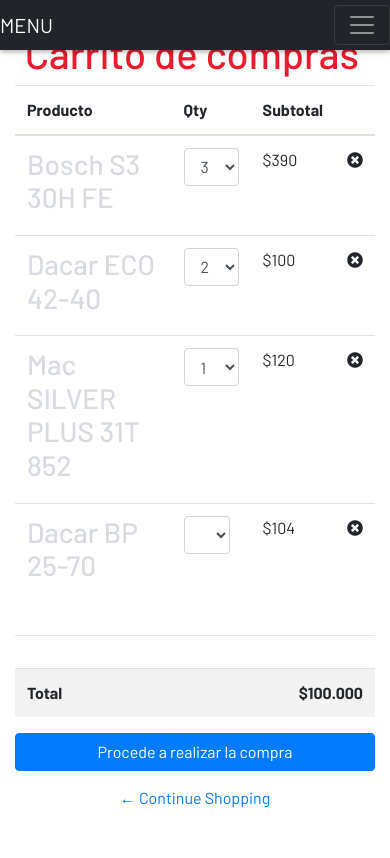
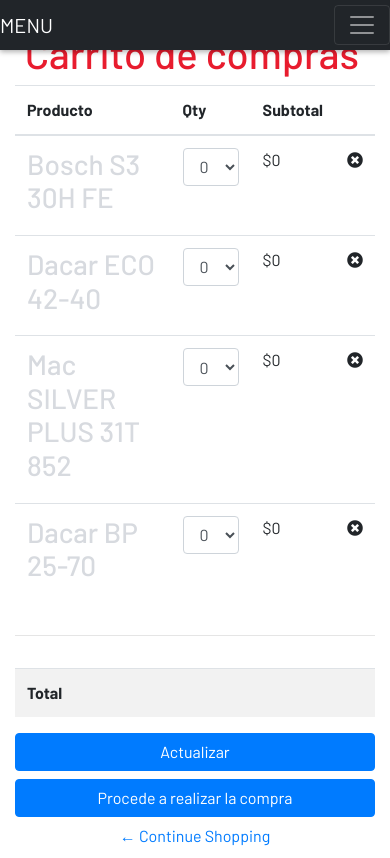
Before and after one commit to tati-18/bateryDAWN, a website: page carrito.html in a window 390 px wide. Shown: the top 858 px of the page. Drawn offline with nearby package versions, Linux system fonts and the light colour scheme.

Commit message:
agg Jqueris

```diff
--- a/carrito.html
+++ b/carrito.html
@@ -102,6 +102,7 @@
                     </tr>
                   </thead>
                   <tbody>
+
                 </tbody>
             </table>
               </div>
@@ -115,14 +116,18 @@
                   <tbody>
                   <tr class="totals key">
                     <td colspan="1" class="text-left"><strong>Total</strong></td>
-                    <td colspan="1" class="text-right"><strong>$100.000</strong></td>
+                    <td colspan="1" class="text-right"><strong></strong></td>
                   </tr>
 
                 </tbody></table>
 
-                <div class="text-center cart-actions">
-
+                <div class="row text-center cart-actions">
+                  <div class="col-lg-6 col-md-6 actualizar">
+                    <a href="" class="btn btn-primary btn-block" title="Proceed to Checkout" onclick="activar()">Actualizar</a>
+                  </div>
+                  <div class="col-lg-6 col-md-6">
                   <a href="" class="btn btn-primary btn-block" title="Proceed to Checkout">Procede a realizar la compra</a>
+                  </div>
 
 
                   <a href="/" class="btn btn-link btn-block" title="← Continue Shopping">← Continue Shopping</a>
--- a/css/style_carrito.css
+++ b/css/style_carrito.css
@@ -508,6 +508,10 @@
     display: none;
 }
 }
+@media (max-width: 767px){
+.container .row .total  .cart-totals .row .actualizar{
+ margin-bottom: 2%;
+}}
 
 
 /*******************************/
--- a/js/carrito.js
+++ b/js/carrito.js
@@ -3,9 +3,10 @@
     let html =``
     for(let p of productos){
         if(p.id==venta.id){
+            html+=`<option value="${0}" selected>${0}</option>`
             for(i=1; i<=p.cantidad; i++){
                 if(venta.cantidad==i){
-                 html += `<option value="${i}" selected>${i}</option>`
+                 html += `<option value="${i}">${i}</option>`
                 }
                 else{
                     html += `<option value="${i}">${i}</option>`
@@ -33,15 +34,37 @@
     <td><h3>${product.nombre}</h3></td>
     <td class="text-center mob-hide "><a href="" class="trsn" title=""><img src="${product.src}" alt="" title=""></a></td>
     <td class="mob-hide"> <span class="order-product-price">${product.precio}</span></td>
-    <td><select class="select select-qty form-control" name="89459851" title="Qty">
+    <td><select class="select select-qty form-control"  id="${product.id}" title="Qty">
     ${recuperarValue(ventas,producto)}
     </td>
-    <td><span class="order-product-subtotal">$${(ventas.cantidad)*(parseInt(product.precio.replace("$"," ")))}</span></td>
+    <td><span id="S${product.id}"class="order-product-subtotal">$0</span></td>
     <td clas="text-right"> <a href="" class="cart-product-remove" title="Remove Product"><i class="fas fa-times-circle"></i></a></td>
     </tr>`
     return html;
 }
 
+function ObtenerSubtotal(precio, id){
+    let selValue = document.querySelector(`#${id}`).value;
+    let product= recuperarValueO(ventas,producto)
+    let sub= (selValue)*(parseInt(precio.replace("$"," ")))
+    return sub;
+}
+
+ function click (data, producto){
+    for(let p of data){
+        let pro = recuperarValueO(p,producto)
+        let selValue = document.getElementById(`${p.id}`);
+        console.log(selValue)
+        selValue.addEventListener("change",()=>{
+            let cantidad = parseInt(selValue.value)
+            let precio = parseInt((pro.precio.replace("$","")))
+            let total = cantidad * precio
+            let span = document.getElementById(`S${p.id}`)
+            span.innerHTML="$"+total
+        })
+
+    }
+ }
 
 
 let peticion = async() => {
@@ -55,14 +78,23 @@
 
         })
         ;
+    document.getElementsByTagName("tbody")[0].innerHTML = htmlC
+    click(data.Ventas, data.Productos)
 
     } catch (error) {
         console.log(error);
     }
-    document.getElementsByTagName("tbody")[0].innerHTML = htmlC
-
 
 }
 document.addEventListener("DOMContentLoaded", function(event) {
     peticion();
 })
+
+
+
+
+function activar(){
+
+
+
+}
```
